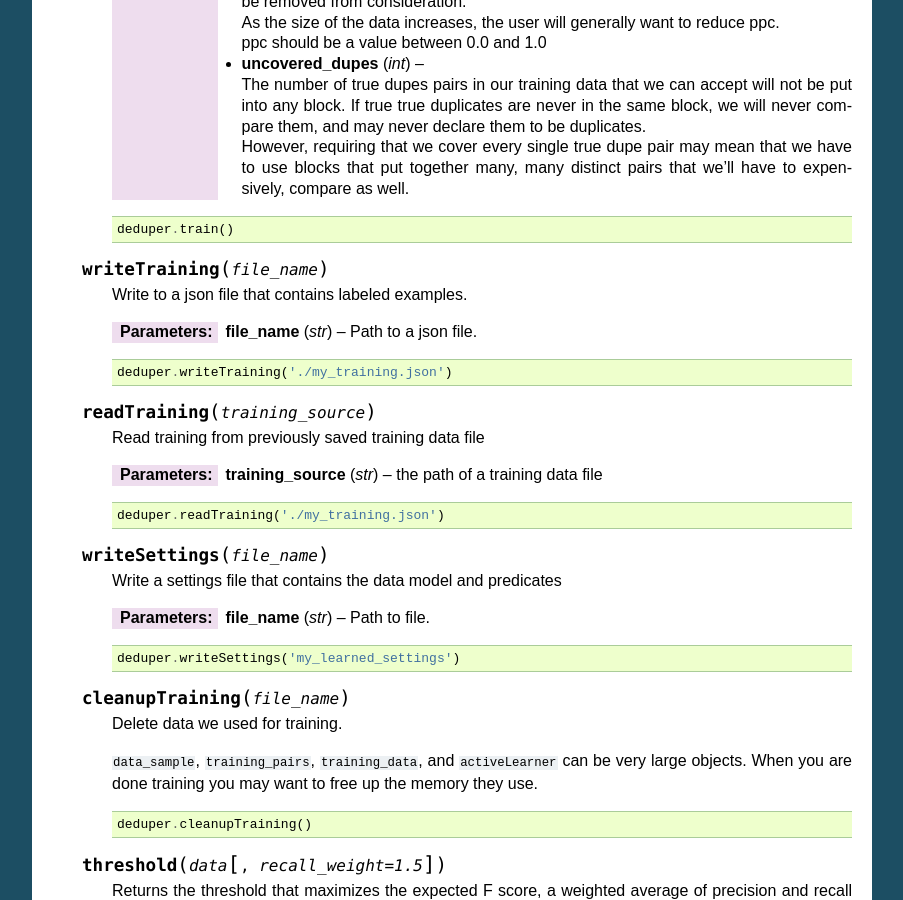
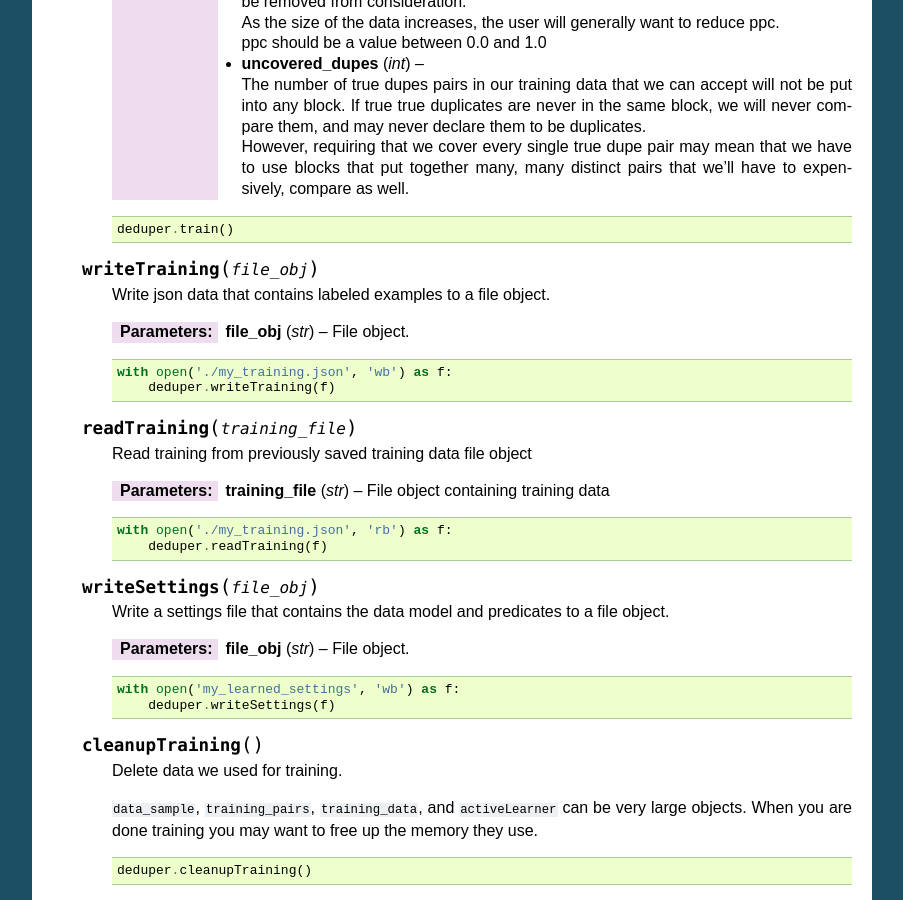
Before and after one commit to dedupeio/dedupe, a Sphinx documentation site: the page built from docs/API-documentation.rst, in a window 1280 px wide and 900 px high, scrolled down 1914 px. Shown: the whole window, without its empty margins (198-1101 px from the left). Built offline with Sphinx 7.4.7, drawn with Linux system fonts in a browser that asks for light colours; some of the changed text lies outside the part shown.

Commit message:
Updated docs and serializer test

```diff
--- a/docs/common_learning_methods.rst
+++ b/docs/common_learning_methods.rst
@@ -70,37 +70,41 @@
       deduper.train()
 
 
-.. py:method:: writeTraining(file_name)
+.. py:method:: writeTraining(file_obj)
 
-   Write to a json file that contains labeled examples.
+   Write json data that contains labeled examples to a file object.
 
-   :param str file_name: Path to a json file.
+   :param str file_obj: File object.
 
    .. code:: python
 
-      deduper.writeTraining('./my_training.json')
+      with open('./my_training.json', 'wb') as f:
+          deduper.writeTraining(f)
 
-.. py:method:: readTraining(training_source)
+.. py:method:: readTraining(training_file)
 
-   Read training from previously saved training data file
+   Read training from previously saved training data file object
 
-   :param str training_source: the path of a training data file
+   :param str training_file: File object containing training data
 
    .. code:: python
 
-      deduper.readTraining('./my_training.json')
+      with open('./my_training.json', 'rb') as f:
+          deduper.readTraining(f)
 
-.. py:method:: writeSettings(file_name)
+.. py:method:: writeSettings(file_obj)
 
    Write a settings file that contains the data model and predicates
+   to a file object.
 
-   :param str file_name: Path to file.
+   :param str file_obj: File object.
 
    .. code:: python
 
-      deduper.writeSettings('my_learned_settings')
+      with open('my_learned_settings', 'wb') as f:
+          deduper.writeSettings(f)
 
-.. py:method:: cleanupTraining(file_name)
+.. py:method:: cleanupTraining()
 
    Delete data we used for training.
 
```
Also changed, not shown: 1 other file.
